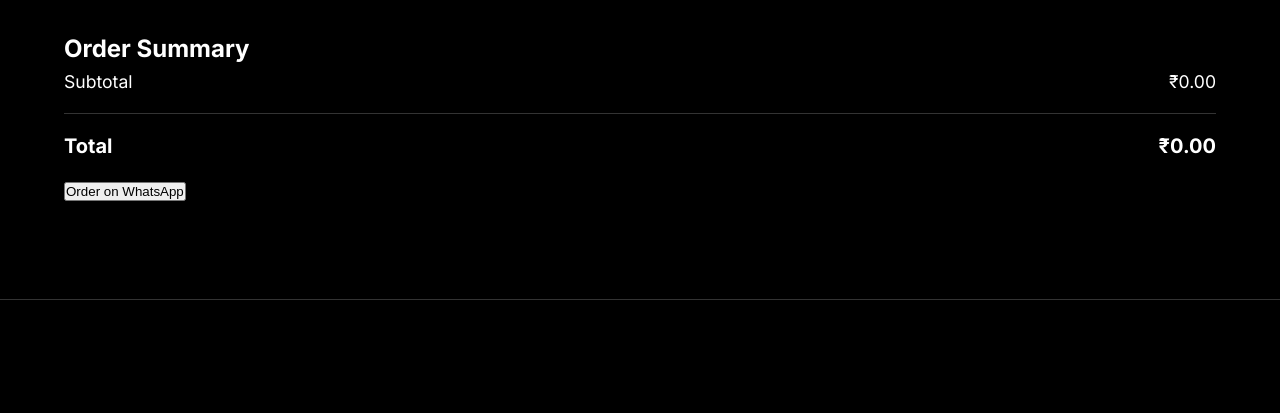
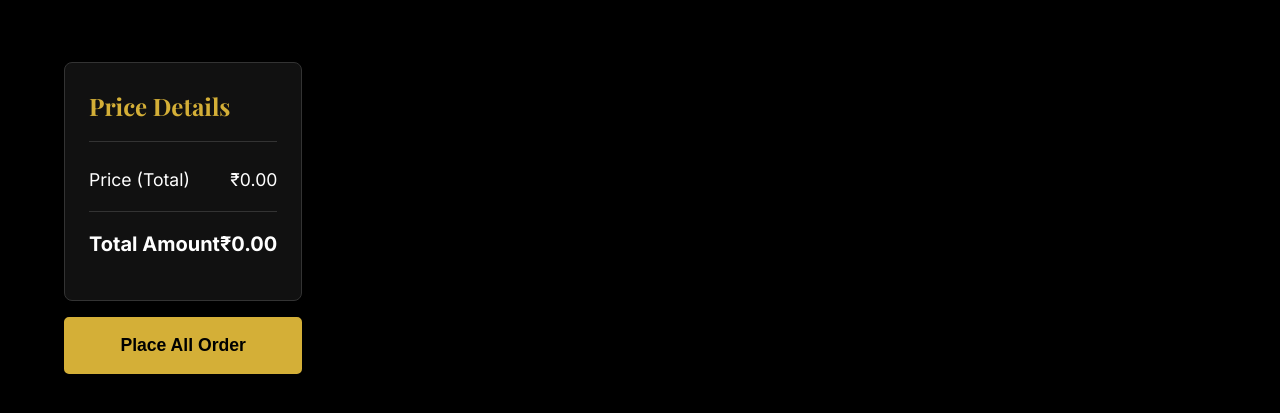
Before and after one commit to sanjide003/JR-UD-HUB, a plain HTML site: page cart.html in a window 1280 px wide. Shown: the part 217-630 px from the top of the page. Drawn offline with nearby package versions, Linux system fonts and the light colour scheme; no server answers.

Commit message:
Update cart.html

```diff
--- a/cart.html
+++ b/cart.html
@@ -1,65 +1,74 @@
 <!--
-  ഇതൊരു പുതിയ ഫയലാണ്. ഷോപ്പിംഗ് കാർട്ട് പേജ്.
-  'public.css', 'common.js' എന്നിവയോടൊപ്പം 'cart-page.js' എന്ന ഫയലും ഉപയോഗിക്കുന്നു.
+  ഇതാണ് ഷോപ്പിംഗ് കാർട്ട് പേജ്.
+  *** പുതിയ Flipkart ഡിസൈനിലേക്ക് മാറ്റി ***
 -->
 <!DOCTYPE html>
 <html lang="en">
 <head>
     <meta charset="UTF-8">
-    <!-- *** മൊബൈൽ റെസ്പോൺസീവ് ഡിസൈനിനായി ഈ വരി തിരികെ ചേർത്തു *** -->
     <meta name="viewport" content="width=device-width, initial-scale=1.0">
     <title>Shopping Cart - Al Ambar Perfumes</title>
-    <!-- പൊതുവായ ഡിസൈൻ ഫയൽ -->
+    <!-- പൊതുവാay ഡിസൈൻ ഫയൽ -->
     <link rel="stylesheet" href="public.css">
 </head>
 <body>
 
-    <!-- 1. പുതിയ ഹെഡർ (common.js വഴി ലോഡ് ആവും) -->
+    <!-- 1. ഹെഡർ -->
     <header class="main-header" id="main-header"></header>
 
-    <!-- 2. വശത്തുള്ള മെനു (common.js വഴി ലോഡ് ആവും) -->
+    <!-- 2. സൈഡ് മെനു -->
     <nav class="side-nav" id="side-nav"></nav>
     <div class="nav-overlay" id="nav-overlay"></div>
 
-    <!-- 3. പ്രധാന ഉള്ളടക്കം (കാർട്ട്) -->
+    <!-- 3. പ്രധാന ഉള്ളടക്കം (പുതിയ കാർട്ട്) -->
     <main class="container page-container">
         <div class="page-header-bar">
             <h1>Your Shopping Cart</h1>
         </div>
 
-        <div class="cart-page-layout">
-            <!-- കാർട്ടിലെ ഉൽപ്പന്നങ്ങളുടെ ലിസ്റ്റ് -->
-            <div class="cart-items-list" id="cart-items-list">
-                <!-- 'cart-page.js' ഉപയോഗിച്ച് ഉൽപ്പന്നങ്ങൾ ഇവിടെ വരും -->
+        <!-- *** പുതിയ കാർട്ട് ലേഔട്ട് *** -->
+        <div class="cart-page-layout-new">
+
+            <!-- 3.1 ഉൽപ്പന്നങ്ങളുടെ ലിസ്റ്റ് (ഇടതുവശം) -->
+            <div class="cart-items-container" id="cart-items-container">
+                <!-- 'cart-page.js' ഉപയോഗിച്ച് ഉൽപ്പന്ന കാർഡുകൾ ഇവിടെ വരും -->
+                <!--
+                  <div class="empty-cart-message">
+                      <h2>Your Cart is Empty</h2>
+                  </div>
+                -->
             </div>
 
-            <!-- കാർട്ടിന്റെ ആകെ തുകയും ചെക്ക്ഔട്ട് ബട്ടണും -->
-            <div class="cart-summary" id="cart-summary">
-                <h2>Order Summary</h2>
-                <div class="summary-row">
-                    <span>Subtotal</span>
-                    <span id="cart-subtotal">₹0.00</span>
-                </div>
-                <div class="summary-row total">
-                    <span>Total</span>
-                    <span id="cart-total">₹0.00</span>
+            <!-- 3.2 ആകെ തുകയും ഓർഡർ ബട്ടണും (വലതുവശം) -->
+            <div class="cart-summary-container" id="cart-summary-container">
+
+                <!-- "Price Details" കാർഡ് -->
+                <div class="cart-summary-card">
+                    <h2>Price Details</h2>
+                    <div class="summary-row">
+                        <span>Price (Total)</span>
+                        <span id="cart-subtotal">₹0.00</span>
+                    </div>
+                    <!-- ഭാവിയിൽ ഡിസ്കൗണ്ട് ഇവിടെ ചേർക്കാം -->
+                    <div class="summary-row total">
+                        <span>Total Amount</span>
+                        <span id="cart-total">₹0.00</span>
+                    </div>
                 </div>
 
-                <!--
-                  പുതിയതായി ചേർത്തത്: alert()-ന് പകരം സന്ദേശം കാണിക്കാനുള്ള സ്ഥലം
-                -->
+                <!-- "Order All" ബട്ടൺ -->
+                <button class="btn btn-primary-new btn-checkout-full" id="full-checkout-button">
+                    Place All Order
+                </button>
+
                 <div id="cart-error-message" class="cart-error" style="display: none;"></div>
+                <div id="checkout-loader" class="loader-small" style="display: none; margin-top: 1rem;"></div>
 
-                <!-- *** WhatsApp ഐക്കൺ ഇവിടെ നിന്ന് നീക്കം ചെയ്തു *** -->
-                <button class="btn btn-primary btn-checkout" id="whatsapp-checkout-button">
-                    Order on WhatsApp
-                </button>
-                <div id="checkout-loader" class="loader-small" style="display: none;"></div>
             </div>
         </div>
     </main>
 
-    <!-- 4. പുതിയ ഫൂട്ടർ (common.js വഴി ലോഡ് ആവും) -->
+    <!-- 4. ഫൂട്ടർ -->
     <footer class="main-footer-new" id="main-footer"></footer>
 
     <!-- JS ഫയലുകൾ -->
```
